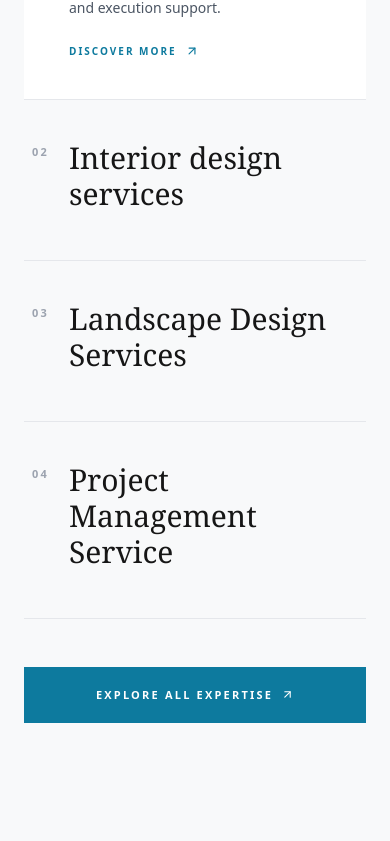
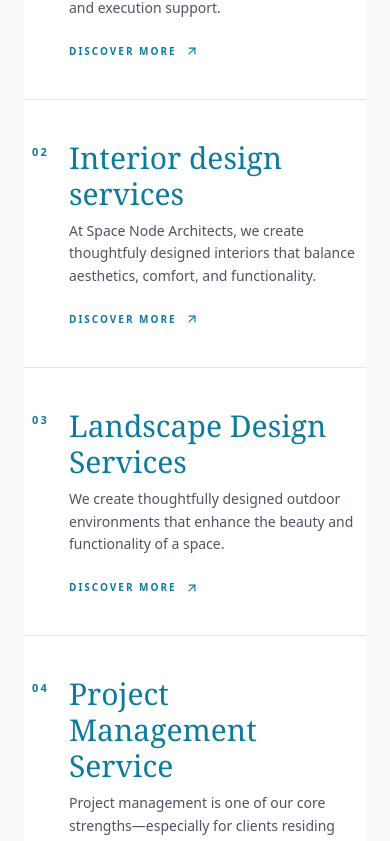
Before and after one commit to zaeemahamad111-ops/SpaceNode, a Next.js app in the folder web/: page / in a window 390 px wide. Shown: the part 1397-2238 px from the top of the page. Built offline with nearby package versions, Linux system fonts and the light colour scheme; a web font is replaced by a local one.

Commit message:
Show all expertise descriptions on mobile by default

```diff
--- a/web/src/components/sections/home/ExpertisePreview.tsx
+++ b/web/src/components/sections/home/ExpertisePreview.tsx
@@ -78,23 +78,22 @@ export default function ExpertisePreview() {
                     onMouseEnter={() => setHoveredIndex(i)}
                   >
                     <Link href={service.href} className="block py-10 relative overflow-hidden">
-                      {/* Hover background slide effect */}
                       <div
                         className={`absolute inset-0 bg-white transition-transform duration-500 origin-left ${
-                          isHovered ? 'scale-x-100' : 'scale-x-0'
+                          isHovered ? 'scale-x-100' : 'scale-x-100 lg:scale-x-0'
                         }`}
                       />
 
                       <div className="relative z-10 flex items-start gap-5 md:gap-8 lg:gap-12 px-2 md:px-4">
                         <span className={`font-sans text-[11px] tracking-[0.2em] font-bold transition-colors duration-300 pt-1 md:pt-3 ${
-                          isHovered ? 'text-[#0D7A9E]' : 'text-[#9CA3AF]'
+                          isHovered ? 'text-[#0D7A9E]' : 'text-[#0D7A9E] lg:text-[#9CA3AF]'
                         }`}>
                           {service.num}
                         </span>
 
                         <div className="flex-1">
                           <h3 className={`font-serif text-3xl md:text-4xl lg:text-5xl transition-colors duration-300 mb-2 md:mb-4 ${
-                            isHovered ? 'text-[#0D7A9E]' : 'text-[#161616]'
+                            isHovered ? 'text-[#0D7A9E]' : 'text-[#0D7A9E] lg:text-[#161616]'
                           }`}>
                             {service.title}
                           </h3>
@@ -102,7 +101,7 @@ export default function ExpertisePreview() {
                           {/* Smooth expanding description */}
                           <div
                             className={`grid transition-all duration-500 ease-in-out ${
-                              isHovered ? 'grid-rows-[1fr] opacity-100 mt-2 md:mt-4' : 'grid-rows-[0fr] opacity-0'
+                              isHovered ? 'grid-rows-[1fr] opacity-100 mt-2 md:mt-4' : 'grid-rows-[1fr] opacity-100 mt-2 md:mt-4 lg:grid-rows-[0fr] lg:opacity-0 lg:mt-0'
                             }`}
                           >
                             <div className="overflow-hidden">
```
